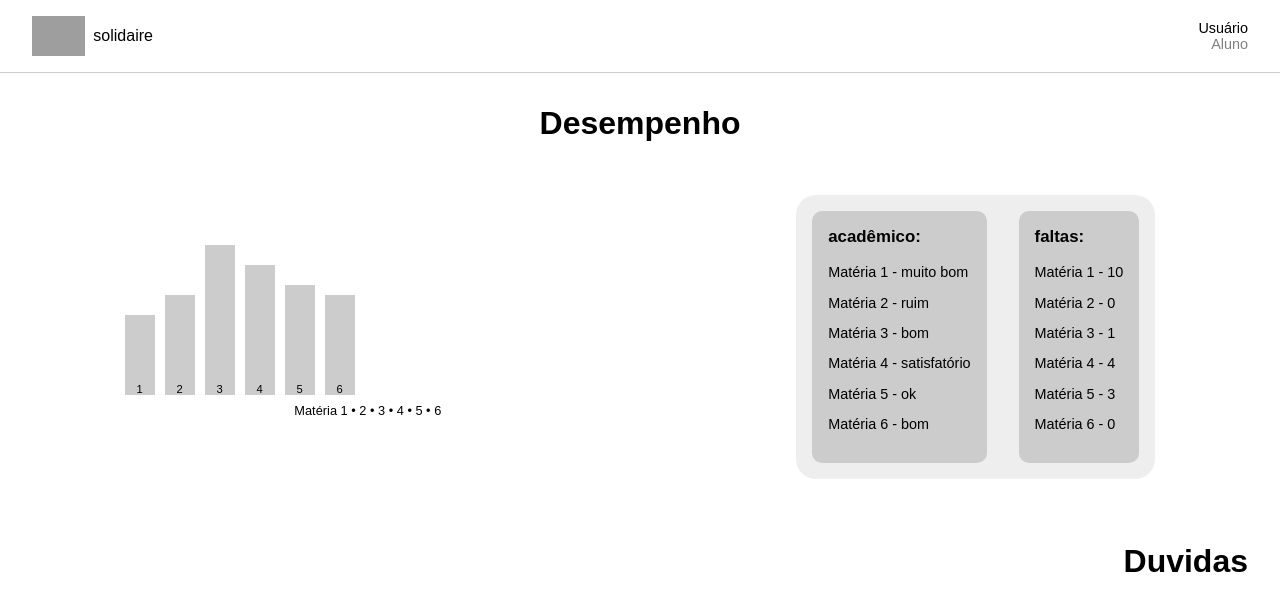
After one commit to MathhAraujo/REPO-PROJETO2, a Django app: page /desempenho/ in a window 1280 px wide. The commit adds this page. Shown: the top 611 px of the page. Run offline with Django 5.2, Linux system fonts and the light colour scheme; grey boxes are pictures that could not be loaded.

Commit message:
adicionei e estilizei botão Desempenho na area do aluno e criei uma pagina desempenho.html

```diff
--- /dev/null
+++ b/api/templates/desempenho.html
@@ -0,0 +1,164 @@
+<!DOCTYPE html>
+<html lang="pt-br">
+<head>
+    <meta charset="UTF-8">
+    <title>Desempenho</title>
+    <style>
+        body {
+            font-family: Arial, sans-serif;
+            margin: 0;
+            background-color: white;
+        }
+
+        header {
+            display: flex;
+            justify-content: space-between;
+            align-items: center;
+            padding: 1rem 2rem;
+            border-bottom: 1px solid #ccc;
+        }
+
+        .logo {
+            display: flex;
+            align-items: center;
+            gap: 0.5rem;
+        }
+
+        .logo img {
+            height: 40px;
+        }
+
+        .user-info {
+            text-align: right;
+            font-size: 0.9rem;
+        }
+
+        h1 {
+            text-align: center;
+            margin-top: 2rem;
+        }
+
+        .content {
+            display: flex;
+            justify-content: space-around;
+            align-items: flex-start;
+            flex-wrap: wrap;
+            padding: 2rem;
+        }
+
+        .grafico {
+            width: 40%;
+        }
+
+        .barra-container {
+            display: flex;
+            align-items: flex-end;
+            height: 200px;
+            gap: 10px;
+        }
+
+        .barra {
+            width: 30px;
+            background-color: #ccc;
+            display: flex;
+            justify-content: center;
+            align-items: flex-end;
+            font-size: 0.7rem;
+        }
+
+        .legenda {
+            text-align: center;
+            font-size: 0.8rem;
+            margin-top: 0.5rem;
+        }
+
+        .tabela-container {
+            display: flex;
+            gap: 2rem;
+            background-color: #eee;
+            padding: 1rem;
+            border-radius: 20px;
+        }
+
+        .tabela {
+            background-color: #ccc;
+            border-radius: 10px;
+            padding: 1rem;
+            font-size: 0.9rem;
+        }
+
+        .tabela h3 {
+            margin-top: 0;
+        }
+
+        .duvidas {
+            text-align: right;
+            padding: 2rem;
+            font-size: 2rem;
+            font-weight: bold;
+        }
+    </style>
+</head>
+<body>
+
+    <header>
+        <div class="logo">
+            <img src="logo.png" alt="Logo"> <!-- substitua por sua logo -->
+            <span>solidaire</span>
+        </div>
+        <div class="user-info">
+            <div>Usuário</div>
+            <div style="color: gray;">Aluno</div>
+        </div>
+    </header>
+
+    <h1>Desempenho</h1>
+
+    <div class="content">
+        <!-- Gráfico -->
+        <div class="grafico">
+            <div class="barra-container">
+                <div class="barra" style="height: 80px;">1</div>
+                <div class="barra" style="height: 100px;">2</div>
+                <div class="barra" style="height: 150px;">3</div>
+                <div class="barra" style="height: 130px;">4</div>
+                <div class="barra" style="height: 110px;">5</div>
+                <div class="barra" style="height: 100px;">6</div>
+            </div>
+            <div class="legenda">
+                <span>Matéria 1</span> •
+                <span>2</span> •
+                <span>3</span> •
+                <span>4</span> •
+                <span>5</span> •
+                <span>6</span>
+            </div>
+        </div>
+
+        <!-- Tabelas -->
+        <div class="tabela-container">
+            <div class="tabela">
+                <h3>acadêmico:</h3>
+                <p>Matéria 1 - muito bom</p>
+                <p>Matéria 2 - ruim</p>
+                <p>Matéria 3 - bom</p>
+                <p>Matéria 4 - satisfatório</p>
+                <p>Matéria 5 - ok</p>
+                <p>Matéria 6 - bom</p>
+            </div>
+            <div class="tabela">
+                <h3>faltas:</h3>
+                <p>Matéria 1 - 10</p>
+                <p>Matéria 2 - 0</p>
+                <p>Matéria 3 - 1</p>
+                <p>Matéria 4 - 4</p>
+                <p>Matéria 5 - 3</p>
+                <p>Matéria 6 - 0</p>
+            </div>
+        </div>
+    </div>
+
+    <div class="duvidas">Duvidas</div>
+
+</body>
+</html>
--- a/api/urls.py
+++ b/api/urls.py
@@ -12,4 +12,5 @@ urlpatterns = [
     path('admin/', admin.site.urls),
     path('login/', auth_views.LoginView.as_view(template_name='login.html'), name='login'),
     path('', TemplateView.as_view(template_name='home.html'), name='home'),
+
 ]
--- a/api/views.py
+++ b/api/views.py
@@ -35,3 +35,6 @@ def postUser(request):
 
 def home_view(request):
     return render(request, 'home.html')
+
+def desempenho_view(request):
+    return render(request, 'desempenho.html')
--- a/api_root/urls.py
+++ b/api_root/urls.py
@@ -34,5 +34,5 @@ urlpatterns = [
     path("api/", include("api.urls"), name="api_urls"),
     path('', TemplateView.as_view(template_name='home.html'), name='home'),
     path('aluno/', TemplateView.as_view(template_name='aluno.html'), name='area_aluno'),
-
+    path('desempenho/', views.desempenho_view, name='pagina_desempenho')
 ]
```
Also changed, not shown: api/templates/aluno.html (+13 -1 lines), api/templates/faltas.html (deleted).
